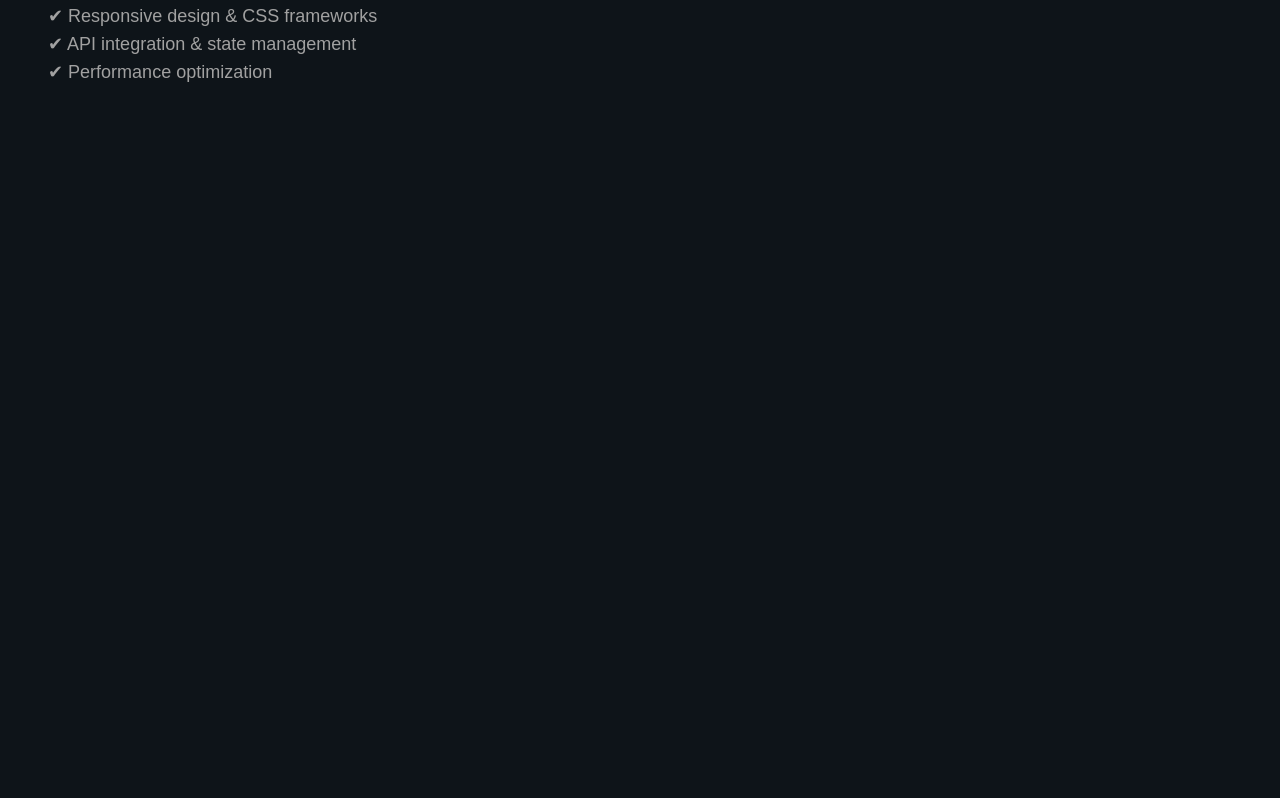
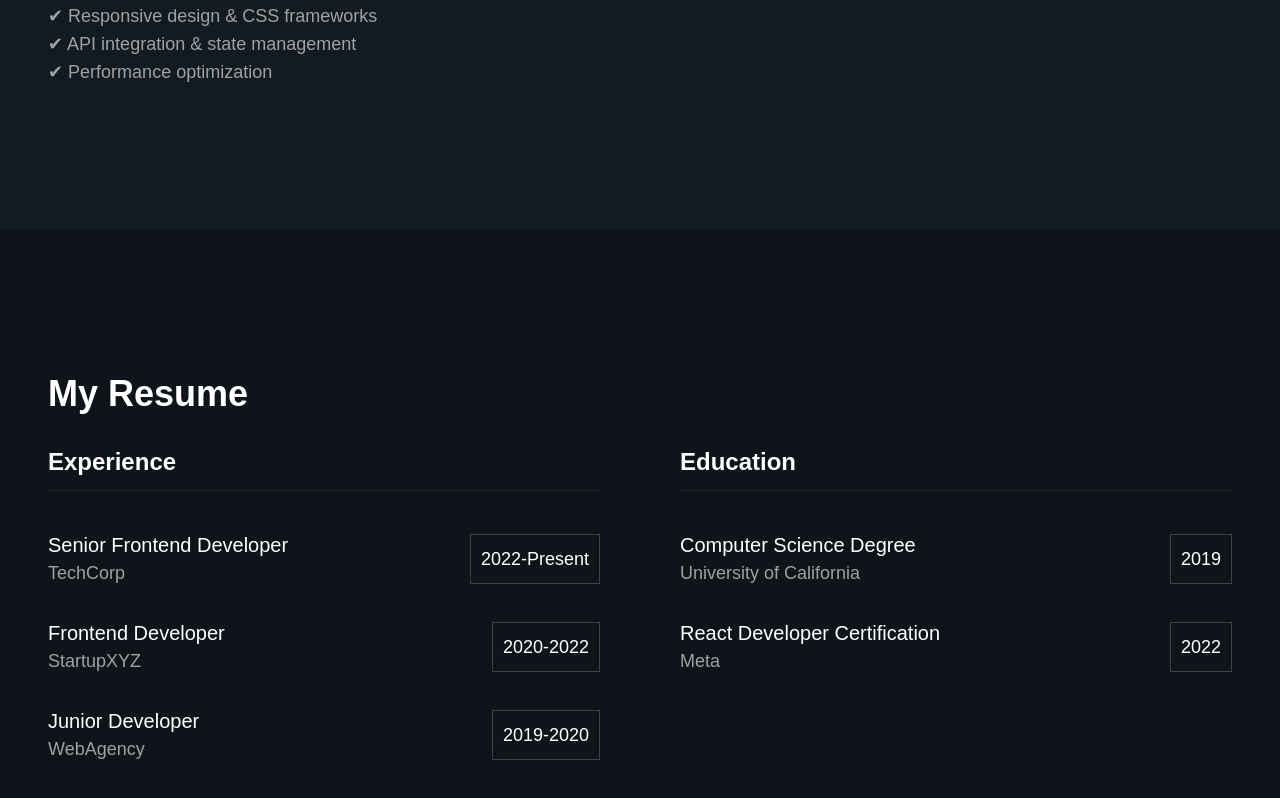
Before and after one commit to fahrypratama17/Project_React, a React (Vite) app in the folder someone-portfolio/: page / in a window 1280 px wide. Shown: the part 1444-2242 px from the top of the page. Before the commit the page ends 1674 px from the top, so only its background shows below. Built offline with nearby package versions, Linux system fonts and the light colour scheme.

Commit message:
feat: add Experience component to showcase resume details

```diff
--- a/someone-portfolio/src/App.jsx
+++ b/someone-portfolio/src/App.jsx
@@ -2,6 +2,7 @@ import React from 'react'
 import Header from "./components/Header.jsx";
 import Hero from "./components/Hero.jsx";
 import About from "./components/About.jsx";
+import Experience from "./components/Experience.jsx";
 
 const App = () => {
   return (
@@ -10,6 +11,7 @@ const App = () => {
       <main>
         <Hero />
         <About />
+        <Experience />
       </main>
     </>
   );
--- a/someone-portfolio/src/components/About.jsx
+++ b/someone-portfolio/src/components/About.jsx
@@ -3,7 +3,7 @@ import {aboutItems} from "../constant/data.js";
 
 const About = () => {
   return (
-    <section className="section">
+    <section className="section bg-secondary-clr">
       <div className="container">
           <h2>About me</h2>
 
--- /dev/null
+++ b/someone-portfolio/src/components/Experience.jsx
@@ -0,0 +1,38 @@
+import React from 'react'
+import {ResumeItems} from "../constant/data.js";
+
+const Experience = () => {
+  return (
+    <section className="section">
+      <div className="container">
+        <h2>My Resume</h2>
+
+        {/* Wrapper */}
+        <div className="grid gap-10 lg:grid-cols-2 lg:gap-20">
+          {ResumeItems.map(item => (
+            <div key={item.id} className="divide-y divide-neutral-800">
+
+              <h3 className="text-2xl font-semibold mt-8 pb-3">{item.title}</h3>
+
+              <div className="mt-10 space-y-8">
+                {item.list.map((list, index) => (
+                  <div key={index} className="flex items-center justify-between flex-wrap gap-6">
+                    <div>
+                      <h4 className="text-lg lg:text-xl">{list.role}</h4>
+                      <p>{list.label}</p>
+                    </div>
+
+                    <p className="border border-neutral-700 p-2.5 text-white">{list.time}</p>
+                  </div>
+                ))}
+              </div>
+
+            </div>
+          ))}
+        </div>
+      </div>
+    </section>
+  );
+};
+
+export default Experience;
```
